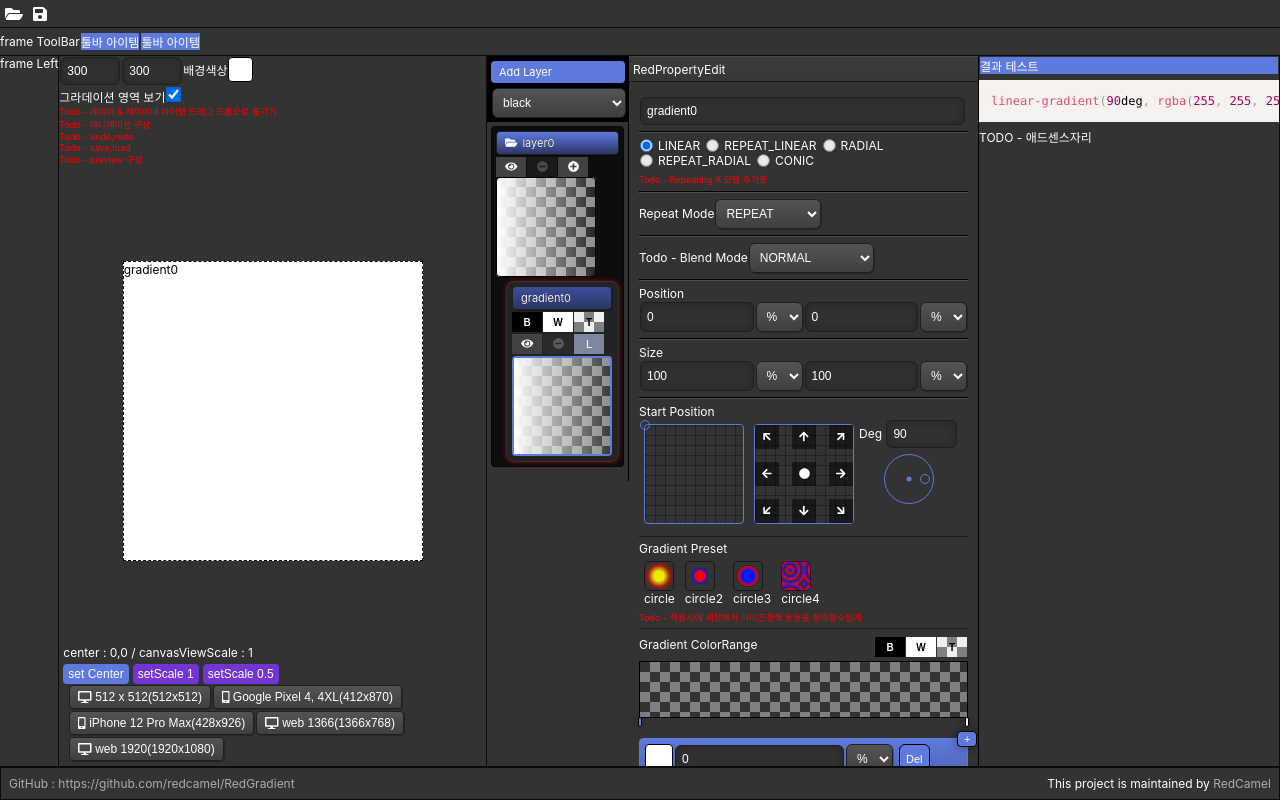
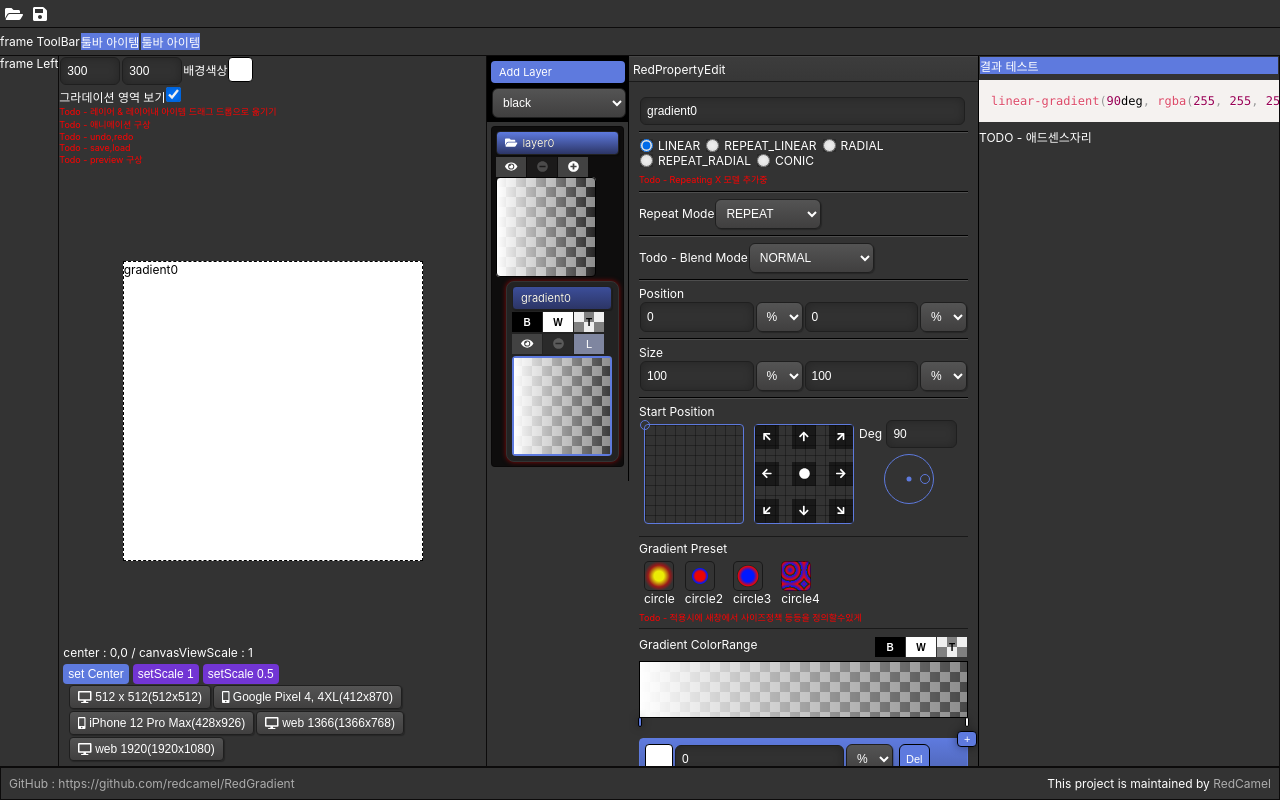
Before and after one commit to redcamel/RedGradient, a React (Create React App) app: page / in a window 1280 px wide. Both pictures are taken after a click on the button "새 프로젝트". Built offline with nearby package versions, Linux system fonts and the light colour scheme.

Commit message:
프리뷰가 오작동 #29

```diff
--- a/src/editor/property/RedGradientColorEdit.jsx
+++ b/src/editor/property/RedGradientColorEdit.jsx
@@ -8,6 +8,7 @@ class RedGradientColorEdit extends React.Component {
     super(props);
     this.state = {
       activeIDX: 0,
+      layerBgColor : 'transparent'
     };
     this.refBar = React.createRef();
   }
@@ -16,12 +17,26 @@ class RedGradientColorEdit extends React.Component {
     const itemList = [];
     const gradients = data['colorList'].map((v, index) => {
       const activeYn = this.state.activeIDX === index;
-      let colorRangeTxt;
-      colorRangeTxt = `${v['range']}%`;
+
       itemList.push(this.renderColorStep(v, index, activeYn));
-      return `${v['color']} ${colorRangeTxt}`;
+
+      let colorRangeTxt=''
+      if(v['useRange']){
+        let divideTxt = '';
+        divideTxt = v['useDivide'] ? `,${v['colorEnd']} calc(${v['range']}${v['rangeUnit']} + 1px)` : '';
+
+        let divideEndTxt = '';
+        divideEndTxt = v['useDivideEnd'] && data['colorList'][index + 1] ? `,${data['colorList'][index + 1]['color']} calc(${v['rangeEnd']}${v['rangeUnit']} + 1px)` : '';
+        return `${v['color']} ${v['range']}${v['rangeUnit']} ${divideTxt}, ${v['colorEnd']} ${v['rangeEnd']}${v['rangeUnit']} ${divideEndTxt}`;
+      }else{
+        colorRangeTxt = `${v['range']}${v['rangeUnit']}`;
+        let divideTxt = '';
+        divideTxt = v['useDivide'] && data['colorList'][index + 1] ? `,${data['colorList'][index + 1]['color']} calc(${v['range']}${v['rangeUnit']} + 1px)` : '';
+        return `${v['color']} ${colorRangeTxt} ${divideTxt}`;
+      }
     });
     const code = `${GRADIENT_TYPE.LINEAR}(90deg, ${gradients}),${this.state.layerBgColor}`;
+    console.log(code)
     return <div style={{
       height: '55px',
       background: code,
```
Also changed, not shown: 6 other files (tests, documents, lock files or other folders).
